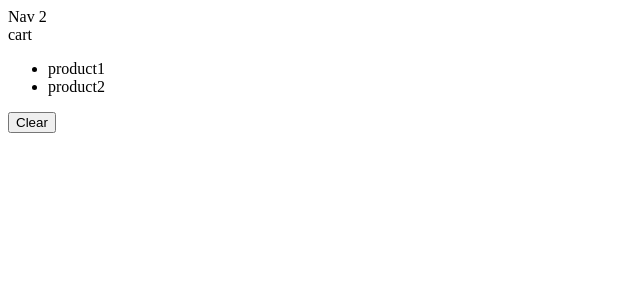
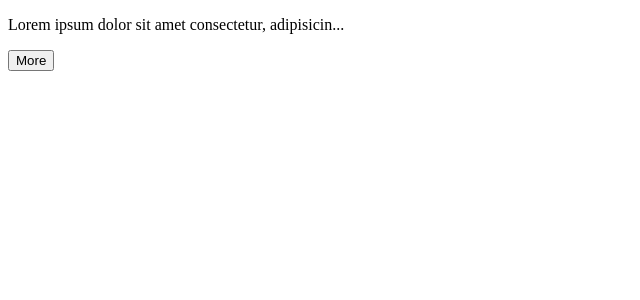
Before and after one commit to JassBrar92/react-app, a React (Vite) app: page / in a window 1280 px wide. Shown: the top 300 px of the page, without its empty margins (0-640 px from the left). Built offline with nearby package versions, Linux system fonts and the light colour scheme.

Commit message:
Building Expandable Component

```diff
--- a/src/App.tsx
+++ b/src/App.tsx
@@ -8,15 +8,22 @@ import Message from "./components/Message";
 import produce from "immer";
 import Nav from "./components/Nav";
 import Cart from "./components/Cart";
+import ExpandedText from "./components/ExpandedText";
 //import  './App.css';
 function App(){
+  return(
+    <ExpandedText>
+      Lorem ipsum dolor sit amet consectetur, adipisicing elit. Iste eum nihil excepturi magnam esse omnis. Consequatur molestias quo cupiditate modi, reiciendis enim debitis consectetur architecto excepturi reprehenderit, tempora cum distinctio!
+    </ExpandedText>
+  );
+  /*
     const [cartItems,setCartItems]=useState(
       ["product1","product2"]
     );
     return(<div>
       <Nav cartItemsCount={cartItems.length}/>
       <Cart cartItems={cartItems}  onClear={()=>setCartItems([])}/>
-    </div>);
+    </div>);*/
   /*const [bugs,setBug]=useState(
     [
       {id:1,title:"Bug1",fixed:false},
--- /dev/null
+++ b/src/components/ExpandedText.tsx
@@ -0,0 +1,19 @@
+import React, { useState } from 'react'
+interface Props{
+  children:string
+  maxLength?:number
+}
+const ExpandedText = ({children,maxLength=50}:Props) => {
+  const [isExpanded,setExpandable]=useState(false);
+  if(children.length<=maxLength) return <p>{children}</p>
+  const text=isExpanded?children:children.substring(0,maxLength);
+  return (
+    <>
+    <p>{text}...</p>
+    <button onClick={()=>setExpandable(!isExpanded)}>{isExpanded?'Less':'More'}</button>
+    </>
+
+  )
+}
+
+export default ExpandedText
```
